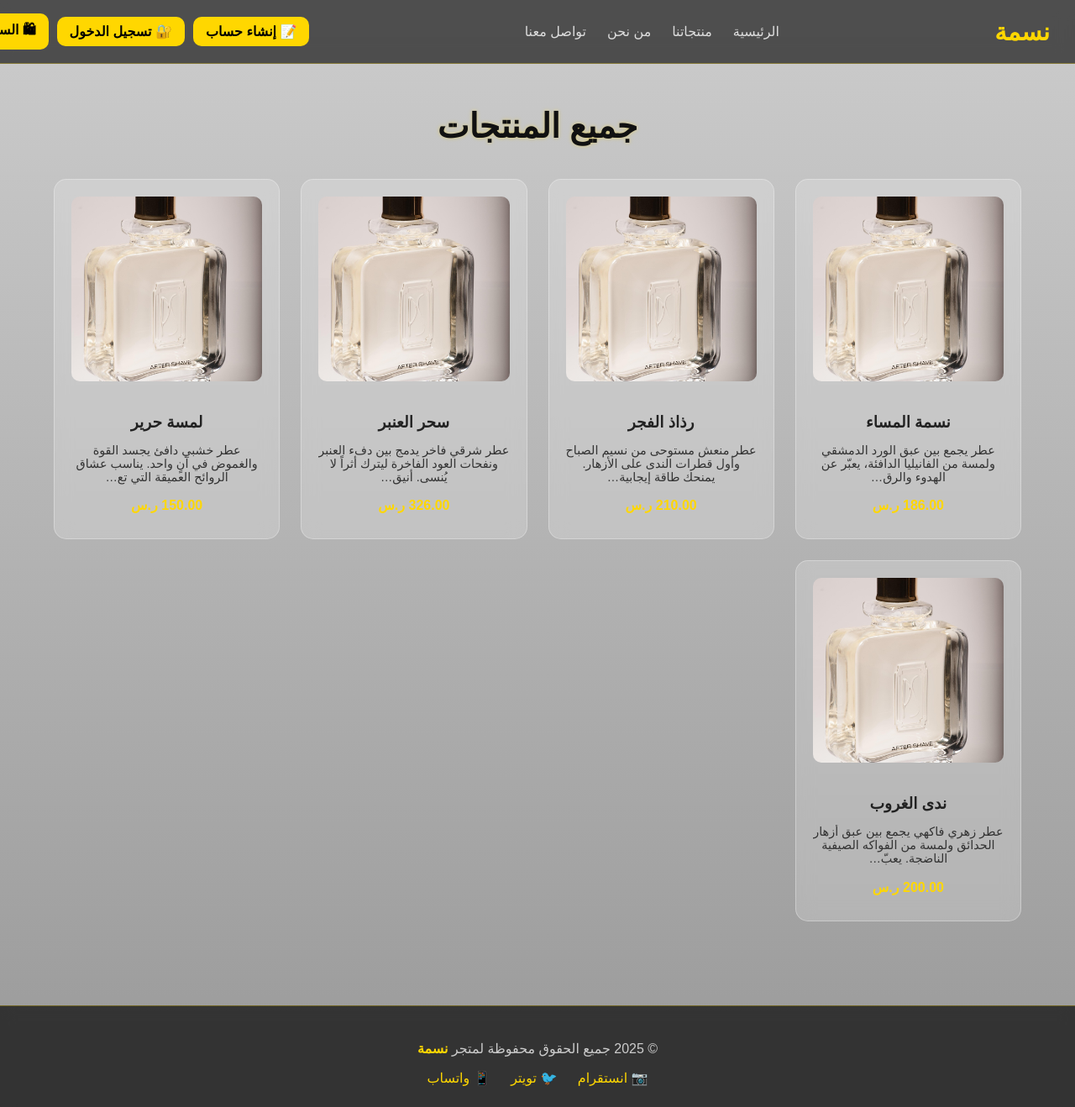
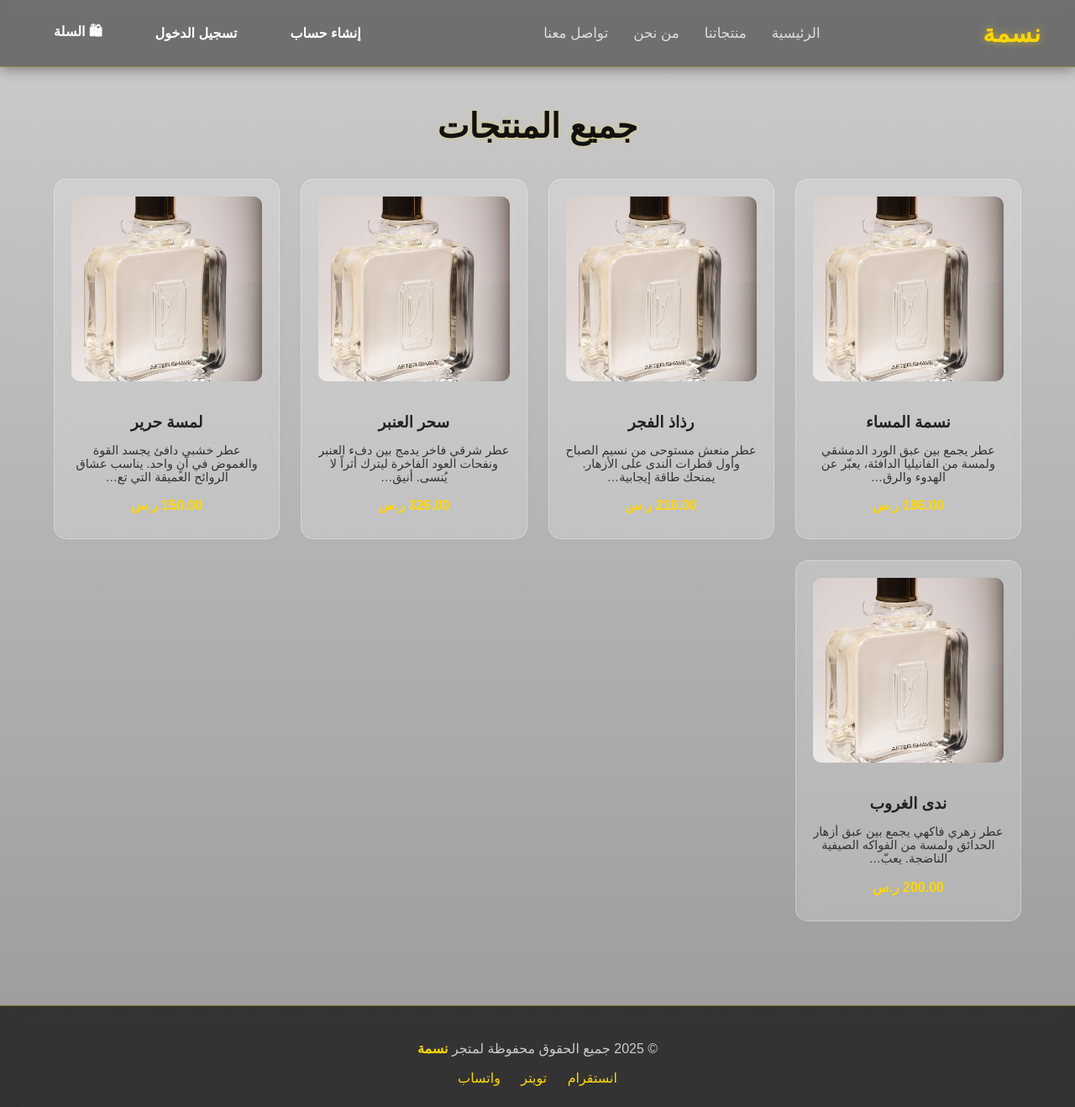
Before and after one commit to raghaddema/n4sma, a Django app: page /products/ in a window 1280 px wide. Shown: the whole page at 84% size. Run offline with Django 5.2, Linux system fonts and the light colour scheme; data comes from the database, SQL or seed files in the repository; both versions use the stored data as it was after the commit.

Commit message:
تعديلات التصميم

```diff
--- a/templates/footer.html
+++ b/templates/footer.html
@@ -2,9 +2,9 @@
   <div class="footer-content">
     <p>© 2025 جميع الحقوق محفوظة لمتجر <span class="brand">نسمة</span></p>
     <div class="socials">
-      <a href="#">📷 انستقرام</a>
-      <a href="#">🐦 تويتر</a>
-      <a href="#">📱 واتساب</a>
+      <a href="#"> انستقرام</a>
+      <a href="#"> تويتر</a>
+      <a href="#"> واتساب</a>
     </div>
   </div>
 
--- a/templates/header.html
+++ b/templates/header.html
@@ -4,42 +4,53 @@
   <meta charset="UTF-8">
   <title>نسمة | متجر العطور</title>
   <meta name="viewport" content="width=device-width, initial-scale=1.0">
+
   <style>
+    /* ⚙️ الإعدادات العامة */
     body {
       margin: 0;
       font-family: 'Cairo', sans-serif;
       background-color: #111;
       color: #fff;
+      overflow-x: hidden;
     }
 
+    /* 🖤 الهيدر */
     header {
       position: fixed;
       top: 0;
       right: 0;
       width: 100%;
-      height: 75px;
+      height: 80px;
       display: flex;
       align-items: center;
       justify-content: space-between;
-      padding: 0 30px;
-      background: rgba(25, 25, 25, 0.7);
+      padding: 0 40px;
+      background: rgba(0, 0, 0, 0.45);
       backdrop-filter: blur(10px);
-      border-bottom: 1px solid rgba(255, 215, 0, 0.3);
+      border-bottom: 1px solid rgba(255, 215, 0, 0.25);
+      box-shadow: 0 2px 15px rgba(0, 0, 0, 0.4);
       z-index: 1000;
+      box-sizing: border-box;
     }
 
+    /* ✨ الشعار */
     .logo {
       font-size: 1.8em;
       font-weight: bold;
       color: gold;
+      letter-spacing: 1px;
+      text-shadow: 0 0 8px rgba(255, 215, 0, 0.5);
+      flex-shrink: 0;
     }
 
+    /* 🔹 روابط التنقل */
     nav ul {
       display: flex;
       list-style: none;
       margin: 0;
       padding: 0;
-      gap: 25px;
+      gap: 30px;
     }
 
     nav a {
@@ -47,40 +58,88 @@
       text-decoration: none;
       font-weight: 500;
       transition: 0.3s;
+      font-size: 1.05em;
     }
 
     nav a:hover {
       color: gold;
+      text-shadow: 0 0 10px rgba(255, 215, 0, 0.6);
     }
 
+    /* 🟡 الأزرار الموحدة */
+    .btn {
+      background: transparent;
+      color: #fff;
+      padding: 10px 24px;
+      border: none;
+      border-radius: 15px;
+      font-weight: bold;
+      text-decoration: none;
+      transition: all 0.3s ease-in-out;
+      font-size: 1em;
+      cursor: pointer;
+      display: inline-block;
+      white-space: nowrap;
+    }
+
+    .btn:hover {
+      background: gold;
+      color: #000;
+      box-shadow: 0 0 15px rgba(255, 215, 0, 0.5);
+      transform: translateY(-2px);
+    }
+
+    /* 🔸 مجموعة الأزرار في الهيدر */
     .buttons {
       display: flex;
       align-items: center;
-      gap: 10px;
-    }
-
-    .btn {
-      background-color: gold;
-      color: black;
-      padding: 8px 15px;
-      border-radius: 10px;
-      font-weight: bold;
-      text-decoration: none;
-      transition: 0.3s;
-    }
-
-    .btn:hover {
-      background-color: #fff;
-      color: black;
+      gap: 15px;
+      flex-shrink: 0;
     }
 
     .welcome {
-      color: gold;
-      margin-left: 15px;
+      color: rgb(255, 255, 255);
       font-weight: bold;
+      font-size: 1em;
+      white-space: nowrap;
+      margin-left: 10px;
     }
+
+    /* 📱 التنسيق في الجوال */
+    @media (max-width: 992px) {
+      header {
+        flex-direction: column;
+        height: auto;
+        padding: 15px 20px;
+        gap: 15px;
+      }
+
+      nav ul {
+        flex-wrap: wrap;
+        justify-content: center;
+        gap: 15px;
+      }
+
+      .buttons {
+        justify-content: center;
+        flex-wrap: wrap;
+        gap: 10px;
+      }
+
+      .btn {
+        padding: 10px 20px;
+        font-size: 1em;
+      }
+
+      .logo {
+        font-size: 1.6em;
+        margin-bottom: 5px;
+      }
+    }
+
   </style>
 </head>
+
 <body>
 
 <header>
@@ -98,11 +157,11 @@
   <div class="buttons">
     {% if user.is_authenticated %}
       <span class="welcome">👋 مرحبًا، {{ user.first_name|default:user.username }}</span>
-      <a href="{% url 'logout' %}" class="btn">🔓 تسجيل الخروج</a>
+      <a href="{% url 'logout' %}" class="btn">تسجيل الخروج</a>
       <a href="#" class="btn">🛍 السلة</a>
     {% else %}
-      <a href="{% url 'register' %}" class="btn">📝 إنشاء حساب</a>
-      <a href="{% url 'login' %}" class="btn">🔐 تسجيل الدخول</a>
+      <a href="{% url 'register' %}" class="btn">إنشاء حساب</a>
+      <a href="{% url 'login' %}" class="btn">تسجيل الدخول</a>
       <a href="#" class="btn">🛍 السلة</a>
     {% endif %}
   </div>
```
Also changed, not shown: templates/home.html (+33 -20 lines), db.sqlite3, 1 other file.
